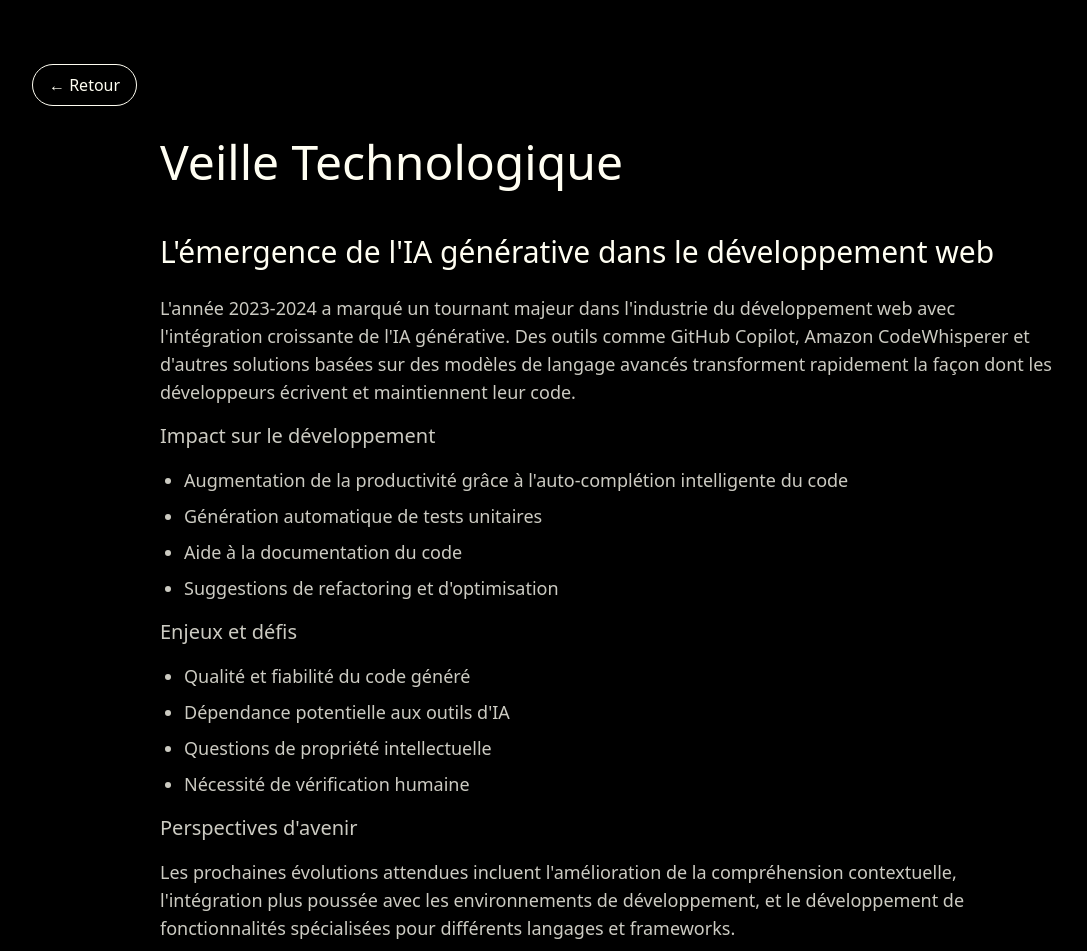
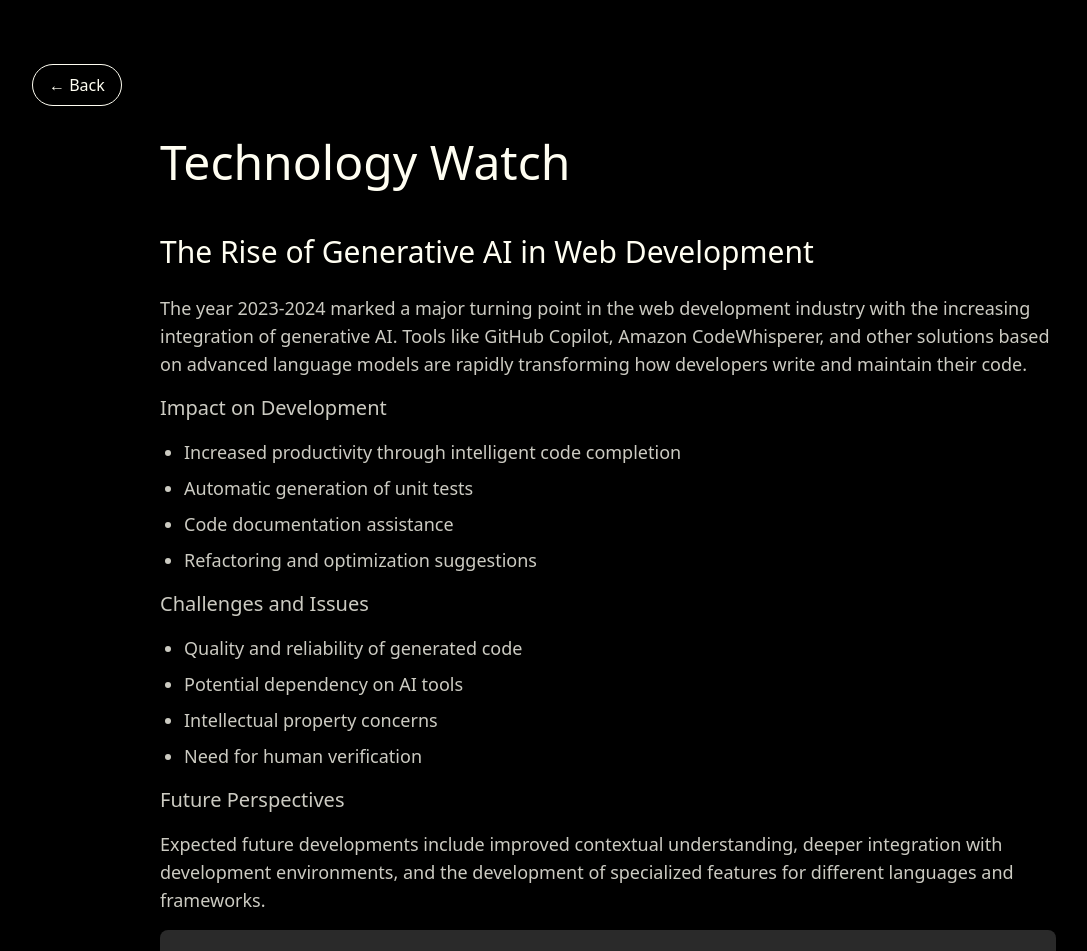
Before and after one commit to shesaidimnothing/portfolio-V2, a Next.js app: page /veille in a window 1280 px wide. Shown: the top 951 px of the page, without its empty margins (32-1119 px from the left). Built offline with nearby package versions, Linux system fonts and the light colour scheme.

Commit message:
nombre de projets changés et veille updaté

```diff
--- a/app/components/CustomCursor.tsx
+++ b/app/components/CustomCursor.tsx
@@ -45,10 +45,10 @@ const CustomCursor = () => {
     const createParticle = (x: number, y: number): Particle => ({
       x,
       y,
-      alpha: 0.8,
-      dx: (Math.random() - 0.5) * 4,
-      dy: (Math.random() - 0.5) * 4,
-      size: Math.random() * 15 + 8
+      alpha: 0.5,
+      dx: (Math.random() - 0.5) * 2,
+      dy: (Math.random() - 0.5) * 2,
+      size: Math.random() * 8 + 4
     });
 
     const animate = () => {
@@ -56,7 +56,7 @@ const CustomCursor = () => {
 
       ctx.clearRect(0, 0, canvas.width, canvas.height);
       if (isMoving && !isModalOpen) {
-        for (let i = 0; i < 3; i++) {
+        for (let i = 0; i < 2; i++) {
           particlesRef.current.push(
             createParticle(mousePosition.x, mousePosition.y)
           );
--- a/app/components/Project.jsx
+++ b/app/components/Project.jsx
@@ -64,7 +64,7 @@ export default function Project() {
               initial={{ opacity: 0 }}
               animate={{ opacity: 1 }}
             >
-              +20
+              +2
             </motion.div>
             <div className="mt-4 text-sm tracking-wider group-hover:text-cream/70 transition-colors">
               TOTAL PROJECTS
--- a/app/veille/page.js
+++ b/app/veille/page.js
@@ -18,7 +18,7 @@ export default function Veille() {
             whileHover={{ scale: 1.05 }}
             className="mb-8 px-4 py-2 border border-[#FFFEF2] rounded-full"
           >
-            ← Retour
+            ← Back
           </motion.button>
         </Link>
 
@@ -28,7 +28,7 @@ export default function Veille() {
             animate={{ opacity: 1, y: 0 }}
             className="text-4xl md:text-5xl font-light mb-12"
           >
-            Veille Technologique
+            Technology Watch
           </motion.h1>
 
           <motion.article
@@ -37,36 +37,36 @@ export default function Veille() {
             transition={{ delay: 0.2 }}
             className="space-y-6"
           >
-            <h2 className="text-2xl md:text-3xl font-light mb-4">L'émergence de l'IA générative dans le développement web</h2>
+            <h2 className="text-2xl md:text-3xl font-light mb-4">The Rise of Generative AI in Web Development</h2>
 
             <div className="space-y-4 text-lg text-cream/80">
               <p>
-                L'année 2023-2024 a marqué un tournant majeur dans l'industrie du développement web avec l'intégration croissante de l'IA générative. Des outils comme GitHub Copilot, Amazon CodeWhisperer et d'autres solutions basées sur des modèles de langage avancés transforment rapidement la façon dont les développeurs écrivent et maintiennent leur code.
+                The year 2023-2024 marked a major turning point in the web development industry with the increasing integration of generative AI. Tools like GitHub Copilot, Amazon CodeWhisperer, and other solutions based on advanced language models are rapidly transforming how developers write and maintain their code.
               </p>
 
-              <h3 className="text-xl font-light mt-8 mb-4">Impact sur le développement</h3>
+              <h3 className="text-xl font-light mt-8 mb-4">Impact on Development</h3>
               <ul className="list-disc pl-6 space-y-2">
-                <li>Augmentation de la productivité grâce à l'auto-complétion intelligente du code</li>
-                <li>Génération automatique de tests unitaires</li>
-                <li>Aide à la documentation du code</li>
-                <li>Suggestions de refactoring et d'optimisation</li>
+                <li>Increased productivity through intelligent code completion</li>
+                <li>Automatic generation of unit tests</li>
+                <li>Code documentation assistance</li>
+                <li>Refactoring and optimization suggestions</li>
               </ul>
 
-              <h3 className="text-xl font-light mt-8 mb-4">Enjeux et défis</h3>
+              <h3 className="text-xl font-light mt-8 mb-4">Challenges and Issues</h3>
               <ul className="list-disc pl-6 space-y-2">
-                <li>Qualité et fiabilité du code généré</li>
-                <li>Dépendance potentielle aux outils d'IA</li>
-                <li>Questions de propriété intellectuelle</li>
-                <li>Nécessité de vérification humaine</li>
+                <li>Quality and reliability of generated code</li>
+                <li>Potential dependency on AI tools</li>
+                <li>Intellectual property concerns</li>
+                <li>Need for human verification</li>
               </ul>
 
-              <h3 className="text-xl font-light mt-8 mb-4">Perspectives d'avenir</h3>
+              <h3 className="text-xl font-light mt-8 mb-4">Future Perspectives</h3>
               <p>
-                Les prochaines évolutions attendues incluent l'amélioration de la compréhension contextuelle, l'intégration plus poussée avec les environnements de développement, et le développement de fonctionnalités spécialisées pour différents langages et frameworks.
+                Expected future developments include improved contextual understanding, deeper integration with development environments, and the development of specialized features for different languages and frameworks.
               </p>
 
               <div className="mt-8 p-4 bg-[#2a2a2a] rounded-lg">
-                <h4 className="text-lg font-light mb-2">Sources et références</h4>
+                <h4 className="text-lg font-light mb-2">Sources and References</h4>
                 <ul className="list-none space-y-2">
                   <li>• GitHub Copilot Documentation</li>
                   <li>• State of AI Report 2023</li>
```
